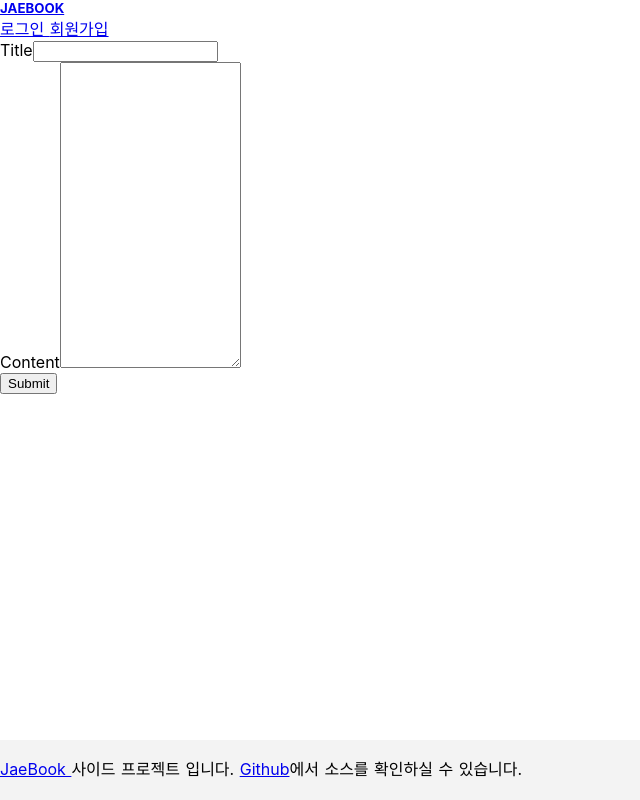
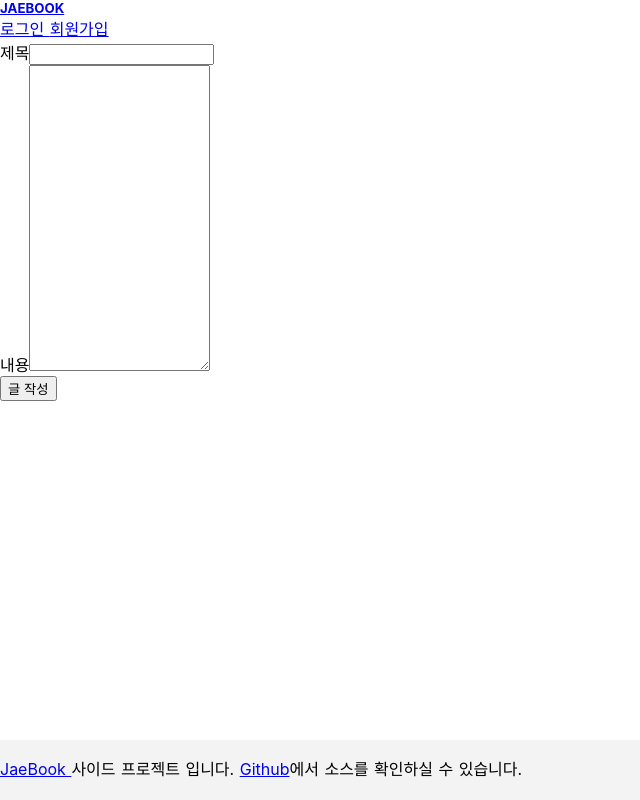
Before and after one commit to JHyeok/jaebook-client, a Nuxt app: page /posts/add in a window 1280 px wide. Shown: the whole page, without its empty margins (0-640 px from the left). Built offline with nearby package versions, Linux system fonts and the light colour scheme; no server answers.

Commit message:
fix: 더블클릭 인한 중복 제출 오류 수정

```diff
--- a/pages/posts/_id/edit.vue
+++ b/pages/posts/_id/edit.vue
@@ -4,15 +4,15 @@
       <div class="col-md-12">
         <form @submit.prevent="updatePost">
           <div class="form-group">
-            <label for>Title</label>
+            <label for>제목</label>
             <input v-model="post.title" type="text" class="form-control">
           </div>
           <div class="form-group mb-3">
-            <label for>Content</label>
+            <label for>내용</label>
             <textarea v-model="post.content" class="form-control" rows="20" />
           </div>
-          <button type="submit" class="btn btn-primary">
-            Submit
+          <button type="submit" class="btn btn-primary" :disabled="isSubmitted">
+            글 수정
           </button>
         </form>
       </div>
@@ -28,9 +28,10 @@ import Component from 'vue-class-component'
   middleware: ['auth']
 })
 export default class PostEditPage extends Vue {
+  private isSubmitted: boolean = false
   private post: any = []
 
-  async asyncData ({ $axios, params }) {
+  private async asyncData ({ $axios, params }) {
     try {
       const data = await $axios.$get(`/posts/${params.id}`)
       return {
@@ -43,11 +44,14 @@ export default class PostEditPage extends Vue {
     }
   }
 
-  async updatePost () {
+  private async updatePost () {
+    this.isSubmitted = true
+
     const params = {
       title: (this as any).post.title,
       content: (this as any).post.content
     }
+
     try {
       const res = await (this as any).$axios.put(`/posts/${(this as any).post.id}`, params)
       if (res.status === 200) {
@@ -58,6 +62,7 @@ export default class PostEditPage extends Vue {
       }
     } catch (error) {
       (this as any).$toast.error(error.message as string)
+      this.isSubmitted = false
     }
   }
 }
--- a/pages/posts/_id/index.vue
+++ b/pages/posts/_id/index.vue
@@ -23,21 +23,21 @@
     </div>
     <div v-if="$auth.$state.loggedIn && ($auth.$state.user.id === post.user.id)">
       <button class="btn btn-info" @click="editPost(post.id)">
-        Edit Post
+        글 수정
       </button>
       <button class="btn btn-info" @click="deletePost(post.id)">
-        Delete Post
+        글 삭제
       </button>
     </div>
     <div v-if="$auth.$state.loggedIn" class="my-3">
       <button v-if="isPostLiked" class="btn btn-primary" @click="unlikePost(post.id)">
-        UnLike!
+        좋아요 취소!
       </button>
       <button v-else class="btn btn-primary" @click="likePost(post.id)">
-        Like!
+        좋아요!
       </button>
     </div>
-    <post-comment-form :post-id="post.id" />
+    <post-comment-write :post-id="post.id" />
     <post-comment :comments="comments" />
   </main>
 </template>
@@ -46,13 +46,13 @@
 import Vue from 'vue'
 import Component from 'vue-class-component'
 import PostComment from '~/components/post/PostComment.vue'
-import PostCommentForm from '~/components/post/PostCommentForm.vue'
+import PostCommentWrite from '~/components/post/PostCommentWrite.vue'
 Component.registerHooks(['asyncData'])
 
 @Component({
   components: {
     PostComment,
-    PostCommentForm
+    PostCommentWrite
   }
 })
 export default class PostDetailPage extends Vue {
@@ -60,7 +60,7 @@ export default class PostDetailPage extends Vue {
   private comments: any = []
   private isPostLiked: boolean = false;
 
-  async asyncData ({ $auth, $axios, params }) {
+  private async asyncData ({ $auth, $axios, params }) {
     try {
       let isPostLiked: boolean = false
       const data = await $axios.$get(`/posts/${params.id}`)
@@ -85,17 +85,17 @@ export default class PostDetailPage extends Vue {
     }
   }
 
-  getDate (datetime) {
+  private getDate (datetime) {
     return new Date(datetime).toLocaleString('ko-KR', {
       timeZone: 'Asia/Seoul'
     })
   }
 
-  editPost (postId): void {
+  private editPost (postId): void {
     this.$router.push(`/posts/${postId}/edit`)
   }
 
-  async deletePost (postId) {
+  private async deletePost (postId) {
     try {
       const res = await (this as any).$axios.$delete(`/posts/${postId}`)
 
@@ -110,7 +110,7 @@ export default class PostDetailPage extends Vue {
     }
   }
 
-  async likePost (postId) {
+  private async likePost (postId) {
     try {
       const res = await (this as any).$axios.$post(`/posts/${postId}/like`)
       this.post.like = res.like as number
@@ -121,7 +121,7 @@ export default class PostDetailPage extends Vue {
     }
   }
 
-  async unlikePost (postId) {
+  private async unlikePost (postId) {
     try {
       const res = await (this as any).$axios.$delete(`/posts/${postId}/like`)
       this.post.like = res.like as number
--- a/pages/posts/add.vue
+++ b/pages/posts/add.vue
@@ -2,17 +2,17 @@
   <main class="container my-5">
     <div class="row">
       <div class="col-md-12">
-        <form @submit.prevent="submitPost">
+        <form @submit.prevent="createPost">
           <div class="form-group">
-            <label for>Title</label>
+            <label for>제목</label>
             <input v-model="title" type="text" class="form-control">
           </div>
           <div class="form-group mb-3">
-            <label for>Content</label>
+            <label for>내용</label>
             <textarea v-model="content" class="form-control" rows="20" />
           </div>
-          <button type="submit" class="btn btn-primary">
-            Submit
+          <button type="submit" class="btn btn-primary" :disabled="isSubmitted">
+            글 작성
           </button>
         </form>
       </div>
@@ -28,14 +28,18 @@ import Component from 'vue-class-component'
   middleware: ['auth']
 })
 export default class PostAddPage extends Vue {
+  private isSubmitted: boolean = false
   private title: string = ''
   private content: string = ''
 
-  async submitPost () {
+  private async createPost () {
+    this.isSubmitted = true
+
     const params = {
       title: this.title,
       content: this.content
     }
+
     try {
       const res = await (this as any).$axios.post('/posts', params)
       if (res.status === 200) {
@@ -44,6 +48,7 @@ export default class PostAddPage extends Vue {
       }
     } catch (error) {
       (this as any).$toast.error(error.message as string)
+      this.isSubmitted = false
     }
   }
 }
--- a/pages/posts/index.vue
+++ b/pages/posts/index.vue
@@ -6,15 +6,13 @@
           <h3>Latest Posts</h3>
           <div v-if="$auth.$state.loggedIn">
             <nuxt-link to="/posts/add" class="btn btn-info">
-              Add Post
+              새 글 작성
             </nuxt-link>
           </div>
         </div>
       </div>
       <template v-for="post in posts">
-        <div :key="post.id" class="col-lg-3 col-md-4 col-sm-6 mb-4">
-          <post-card :on-view="viewPost" :post="post" />
-        </div>
+        <post-card :key="post.id" :on-view="viewPost" :post="post" />
       </template>
       <infinite-loading spinner="spiral" @infinite="infiniteHandler">
         <div slot="no-more" />
@@ -58,7 +56,7 @@ export default class PostListPage extends Vue {
     }
   }
 
-  infiniteHandler ($state) {
+  private infiniteHandler ($state) {
     setTimeout(async () => {
       try {
         this.page++
@@ -76,7 +74,7 @@ export default class PostListPage extends Vue {
     }, 0)
   }
 
-  viewPost (postId): void {
+  private viewPost (postId): void {
     this.$router.push(`/posts/${postId}`)
   }
 }
```
